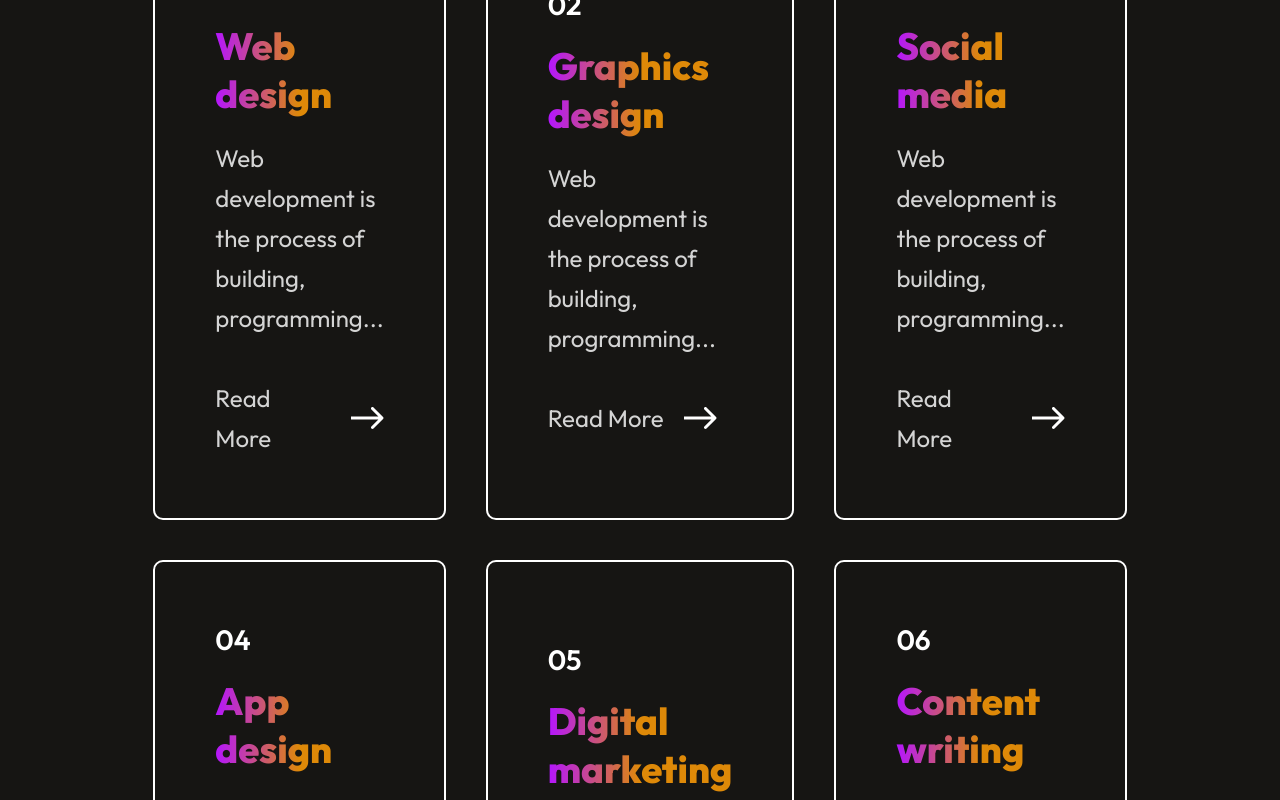
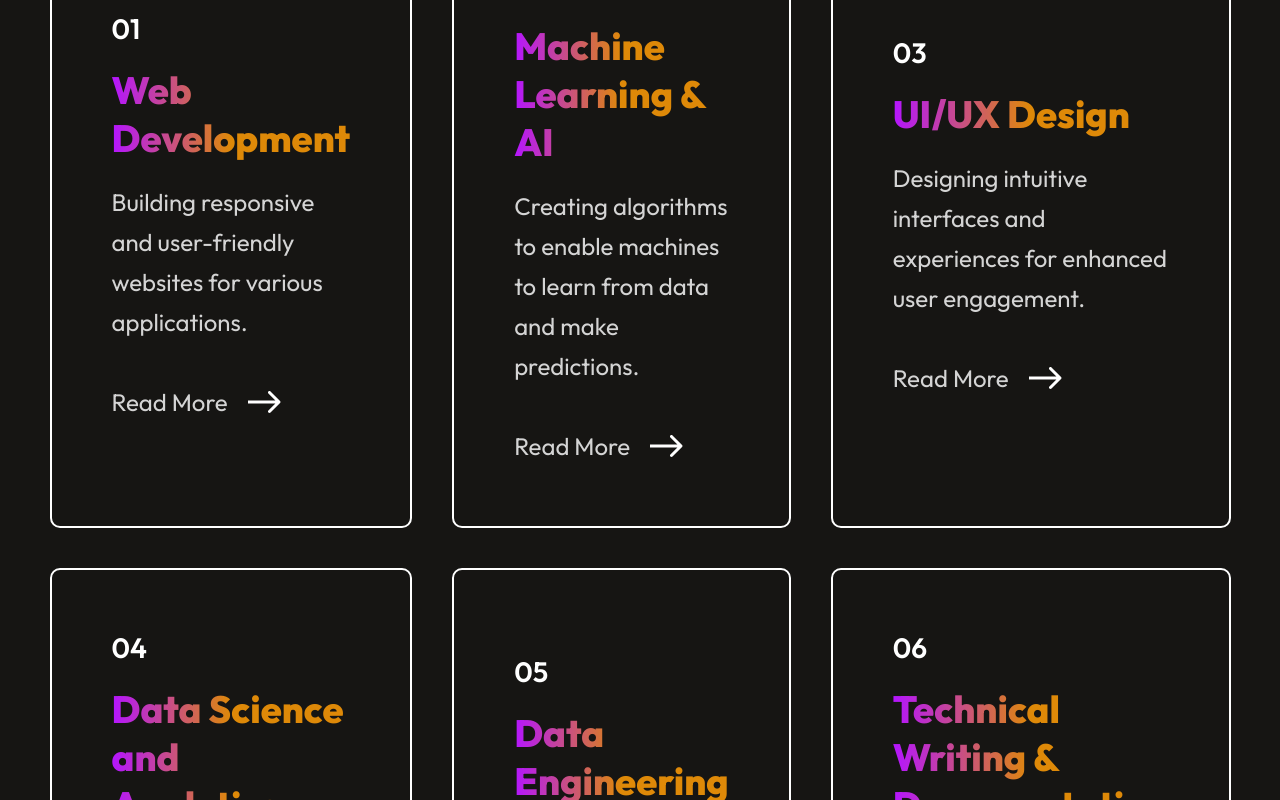
Before and after one commit to arpitkairati07/Portfolio, a React (Vite) app: page / in a window 1280 px wide. Shown: the part 2280-3080 px from the top of the page. Built offline with nearby package versions, Linux system fonts and the light colour scheme.

Commit message:
key changes

```diff
--- a/index.html
+++ b/index.html
@@ -2,7 +2,7 @@
 <html lang="en">
   <head>
     <meta charset="UTF-8" />
-    <link rel="icon" type="image/svg+xml" href="/vite.svg" />
+    <link rel="icon"  href="src/assets/favicon.png" />
     <meta name="viewport" content="width=device-width, initial-scale=1.0" />
     <title>Portfolio Page</title>
     <link rel="preconnect" href="https://fonts.googleapis.com" />
--- a/src/assets/services_data.js
+++ b/src/assets/services_data.js
@@ -1,34 +1,34 @@
 const Services_Data = [
     {
-        s_no:"01",
-        s_name:"Web design",
-        s_desc:"Web development is the process of building, programming..."
+        s_no: "01",
+        s_name: "Web Development",
+        s_desc: "Building responsive and user-friendly websites for various applications."
     },
     {
-        s_no:"02",
-        s_name:"Graphics design",
-        s_desc:"Web development is the process of building, programming..."
+        s_no: "02",
+        s_name: "Machine Learning & AI",
+        s_desc: "Creating algorithms to enable machines to learn from data and make predictions."
     },
     {
-        s_no:"03",
-        s_name:"Social media",
-        s_desc:"Web development is the process of building, programming..."
+        s_no: "03",
+        s_name: "UI/UX Design",
+        s_desc: "Designing intuitive interfaces and experiences for enhanced user engagement."
     },
     {
-        s_no:"04",
-        s_name:"App design",
-        s_desc:"Web development is the process of building, programming..."
+        s_no: "04",
+        s_name: "Data Science and Analytics",
+        s_desc: "Extracting insights from data to support data-driven decision-making."
     },
     {
-        s_no:"05",
-        s_name:"Digital marketing",
-        s_desc:"Web development is the process of building, programming..."
+        s_no: "05",
+        s_name: "Data Engineering",
+        s_desc: "Building systems for data collection, storage, and processing."
     },
     {
-        s_no:"06",
-        s_name:"Content writing",
-        s_desc:"Web development is the process of building, programming..."
+        s_no: "06",
+        s_name: "Technical Writing & Documentation",
+        s_desc: "Creating clear documentation to help users understand software and systems."
     },
-]
+];
 
 export default Services_Data;
```
Also changed, not shown: src/assets/favicon.png (added).
